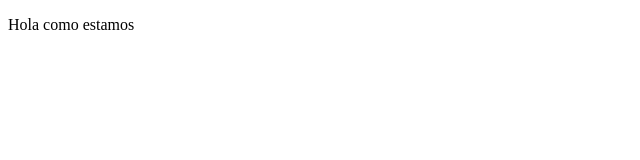
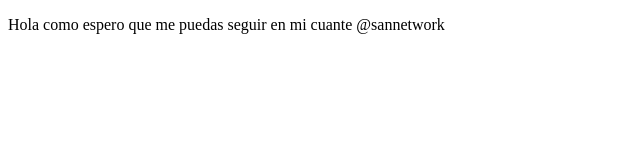
Before and after one commit to ricardocamejo/prework, a plain HTML site: page index.html in a window 1280 px wide. Shown: the whole page, without its empty margins (0-640 px from the left). Drawn offline with Linux system fonts and the light colour scheme.

Commit message:
agregue mi instangram

```diff
--- a/index.html
+++ b/index.html
@@ -8,7 +8,7 @@
 </head>
 <body>
     <p>
-      Hola como estamos
+      Hola como espero que me puedas seguir en mi cuante @sannetwork
 
     </p>
 </body>
```
